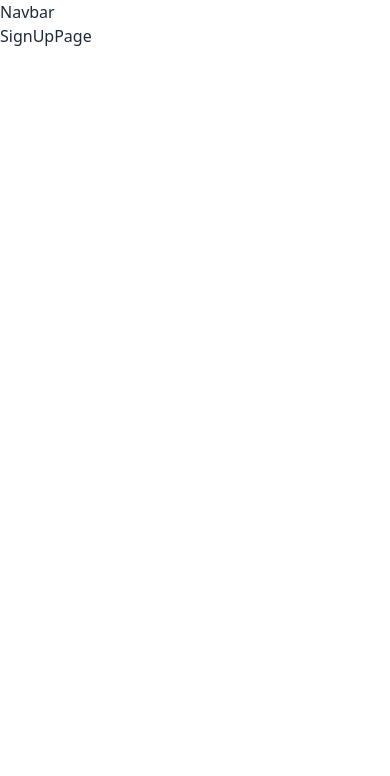
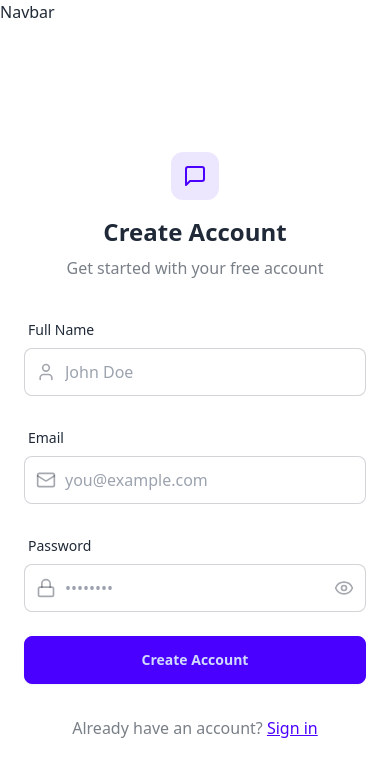
Before and after one commit to zippostorm/chat-app, a React (Vite) app in the folder frontend/: page /signup in a window 390 px wide. Shown: the top 776 px of the page. Built offline with nearby package versions, Linux system fonts and the light colour scheme; no server answers; the HTML template or start-up script is replaced by a standard one.

Commit message:
create signup logic and UI

```diff
--- a/frontend/package.json
+++ b/frontend/package.json
@@ -11,6 +11,7 @@
   },
   "dependencies": {
     "axios": "^1.8.4",
+    "lucide-react": "^0.483.0",
     "react": "^19.0.0",
     "react-dom": "^19.0.0",
     "react-hot-toast": "^2.5.2",
--- a/frontend/src/App.jsx
+++ b/frontend/src/App.jsx
@@ -1,5 +1,5 @@
 import React, { useEffect } from "react";
-import { Routes, Route } from "react-router-dom";
+import { Routes, Route, Navigate } from "react-router-dom";
 
 import Navbar from "./components/Navbar";
 import HomePage from "./pages/HomePage";
@@ -7,26 +7,52 @@ import SignUpPage from "./pages/SignUpPage";
 import LoginPage from "./pages/LoginPage";
 import SettingsPage from "./pages/SettingsPage";
 import ProfilePage from "./pages/ProfilePage";
+
 import { useAuthStore } from "./store/useAuthStore";
 
+import { Loader } from "lucide-react";
+import { Toaster } from "react-hot-toast";
+
 const App = () => {
-  const { authUser, checkAuth } = useAuthStore();
+  const { authUser, checkAuth, isCheckingAuth } = useAuthStore();
 
   useEffect(() => {
     checkAuth();
   }, [checkAuth]);
 
-  console.log({ authUser });
+  if (isCheckingAuth && !authUser)
+    return (
+      <div className="flex items-center justify-center h-screen">
+        <Loader className="size-10 animate-spin" />
+      </div>
+    );
   return (
     <div>
       <Navbar />
       <Routes>
-        <Route path="/" element={<HomePage />} />
-        <Route path="/signup" element={<SignUpPage />} />
-        <Route path="/login" element={<LoginPage />} />
-        <Route path="/settings" element={<SettingsPage />} />
-        <Route path="/profile" element={<ProfilePage />} />
+        <Route
+          path="/"
+          element={authUser ? <HomePage /> : <Navigate to="/login" />}
+        />
+        <Route
+          path="/signup"
+          element={!authUser ? <SignUpPage /> : <Navigate to="/" />}
+        />
+        <Route
+          path="/login"
+          element={!authUser ? <LoginPage /> : <Navigate to="/" />}
+        />
+        <Route
+          path="/settings"
+          element={authUser ? <SettingsPage /> : <Navigate to="/login" />}
+        />
+        <Route
+          path="/profile"
+          element={authUser ? <ProfilePage /> : <Navigate to="/login" />}
+        />
       </Routes>
+
+      <Toaster />
     </div>
   );
 };
--- /dev/null
+++ b/frontend/src/components/AuthImagePattern.jsx
@@ -0,0 +1,24 @@
+import React from "react";
+
+const AuthImagePattern = ({ title, subtitle }) => {
+  return (
+    <div className="hidden lg:flex items-center justify-center bg-base-200 p-12">
+      <div className="max-w-md text-center">
+        <div className="grid grid-cols-3 gap-3 mb-8">
+          {[...Array(9)].map((_, i) => (
+            <div
+              key={i}
+              className={`aspect-square rounded-2xl bg-primary/10 ${
+                i % 2 === 0 ? "animate-pulse" : ""
+              }`}
+            />
+          ))}
+        </div>
+        <h2 className="text-2xl font-bold mb-4">{title}</h2>
+        <p className="text-base-content/60">{subtitle}</p>
+      </div>
+    </div>
+  );
+};
+
+export default AuthImagePattern;
--- a/frontend/src/pages/SignUpPage.jsx
+++ b/frontend/src/pages/SignUpPage.jsx
@@ -1,7 +1,173 @@
-import React from "react";
+import React, { useState } from "react";
+import toast from "react-hot-toast";
+import { useAuthStore } from "../store/useAuthStore";
+import {
+  Eye,
+  EyeOff,
+  Loader2,
+  Lock,
+  Mail,
+  MessageSquare,
+  User,
+} from "lucide-react";
+import { Link } from "react-router-dom";
+import AuthImagePattern from "../components/AuthImagePattern";
 
 const SignUpPage = () => {
-  return <div>SignUpPage</div>;
+  const [showPassword, setShowPassword] = useState(false);
+  const [formData, setFormData] = useState({
+    fullName: "",
+    email: "",
+    password: "",
+  });
+
+  const { signup, isSigningUp } = useAuthStore();
+
+  const validateForm = () => {
+    if (!formData.fullName.trim()) return toast.error("Full name is required");
+    if (!formData.email.trim()) return toast.error("Email is required");
+    if (!/\S+@\S+\.\S+/.test(formData.email))
+      return toast.error("Invalid email format");
+    if (!formData.password) return toast.error("Password is required");
+    if (formData.password.length < 6)
+      return toast.error("Password must be at least 6 characters");
+
+    return true;
+  };
+
+  const handleSubmit = (e) => {
+    e.preventDefault();
+    const success = validateForm();
+    if (success === true) signup(formData);
+  };
+  return (
+    <div className="min-h-screen grid lg:grid-cols-2">
+      {/* left side */}
+      <div className="flex flex-col justify-center items-center p-6 sm:p-12">
+        <div className="w-full max-w-md space-y-8">
+          {/* logo */}
+          <div className="text-center mb-8">
+            <div className="flex flex-col items-center gap-2 group">
+              <div className="size-12 rounded-xl bg-primary/10 flex items-center justify-center group-hover:bg-primary/20 transition-colors">
+                <MessageSquare className="size-6 text-primary" />
+              </div>
+              <h1 className="text-2xl font-bold mt-2">Create Account</h1>
+              <p className="text-base-content/60">
+                Get started with your free account
+              </p>
+            </div>
+          </div>
+          <form onSubmit={handleSubmit} className="space-y-6">
+            <div className="form-control">
+              <label className="label">
+                <span className="label-text font-medium">Full Name</span>
+              </label>
+              <div className="relative">
+                <div className="absolute inset-y-0 left-0 pl-3 flex items-center pointer-events-none">
+                  <User className="size-5 text-base-content/40" />
+                </div>
+                <input
+                  type="text"
+                  className={`input input-bordered w-full pl-10`}
+                  placeholder="John Doe"
+                  value={formData.fullName}
+                  onChange={(e) =>
+                    setFormData((prev) => ({
+                      ...prev,
+                      fullName: e.target.value,
+                    }))
+                  }
+                />
+              </div>
+            </div>
+
+            <div className="form-control">
+              <label className="label">
+                <span className="label-text font-medium">Email</span>
+              </label>
+              <div className="relative">
+                <div className="absolute inset-y-0 left-0 pl-3 flex items-center pointer-events-none">
+                  <Mail className="size-5 text-base-content/40" />
+                </div>
+                <input
+                  type="email"
+                  className={`input input-bordered w-full pl-10`}
+                  placeholder="you@example.com"
+                  value={formData.email}
+                  onChange={(e) =>
+                    setFormData((prev) => ({ ...prev, email: e.target.value }))
+                  }
+                />
+              </div>
+            </div>
+
+            <div className="form-control">
+              <label className="label">
+                <span className="label-text font-medium">Password</span>
+              </label>
+              <div className="relative">
+                <div className="absolute inset-y-0 left-0 pl-3 flex items-center pointer-events-none">
+                  <Lock className="size-5 text-base-content/40" />
+                </div>
+                <input
+                  type={showPassword ? "text" : "password"}
+                  className={`input input-bordered w-full pl-10`}
+                  placeholder="••••••••"
+                  value={formData.password}
+                  onChange={(e) =>
+                    setFormData((prev) => ({
+                      ...prev,
+                      password: e.target.value,
+                    }))
+                  }
+                />
+                <button
+                  type="button"
+                  className="absolute inset-y-0 right-0 pr-3 flex items-center"
+                  onClick={() => setShowPassword(!showPassword)}
+                >
+                  {showPassword ? (
+                    <EyeOff className="size-5 text-base-content/40" />
+                  ) : (
+                    <Eye className="size-5 text-base-content/40" />
+                  )}
+                </button>
+              </div>
+            </div>
+
+            <button
+              type="submit"
+              className="btn btn-primary w-full"
+              disabled={isSigningUp}
+            >
+              {isSigningUp ? (
+                <>
+                  <Loader2 className="size-5 animate-spin" />
+                  Loading...
+                </>
+              ) : (
+                "Create Account"
+              )}
+            </button>
+          </form>
+          <div className="text-center">
+            <p className="text-base-content/60">
+              Already have an account?{" "}
+              <Link to="/login" className="link link-primary">
+                Sign in
+              </Link>
+            </p>
+          </div>
+        </div>
+      </div>
+
+      {/* right side */}
+      <AuthImagePattern
+        title="Join our community"
+        subtitle="Connect with friends, share moments, and stay in touch with your loved ones."
+      />
+    </div>
+  );
 };
 
 export default SignUpPage;
--- a/frontend/src/store/useAuthStore.js
+++ b/frontend/src/store/useAuthStore.js
@@ -1,5 +1,6 @@
 import { create } from "zustand";
 import { axiosInstance } from "../lib/axios.js";
+import toast from "react-hot-toast";
 
 export const useAuthStore = create((set) => ({
   authUser: null,
@@ -22,4 +23,17 @@ export const useAuthStore = create((set) => ({
       set({ isCheckingAuth: false });
     }
   },
+
+  signup: async (data) => {
+    set({ isSigningUp: true });
+    try {
+      const res = await axiosInstance.post("/auth/signup", data);
+      set({ authUser: res.data });
+      toast.success("Account created successfully");
+    } catch (error) {
+      toast.error(error.response.data.message);
+    } finally {
+      set({ isSigningUp: false });
+    }
+  },
 }));
```
Also changed, not shown: 1 other file (tests, documents, lock files or other folders).
